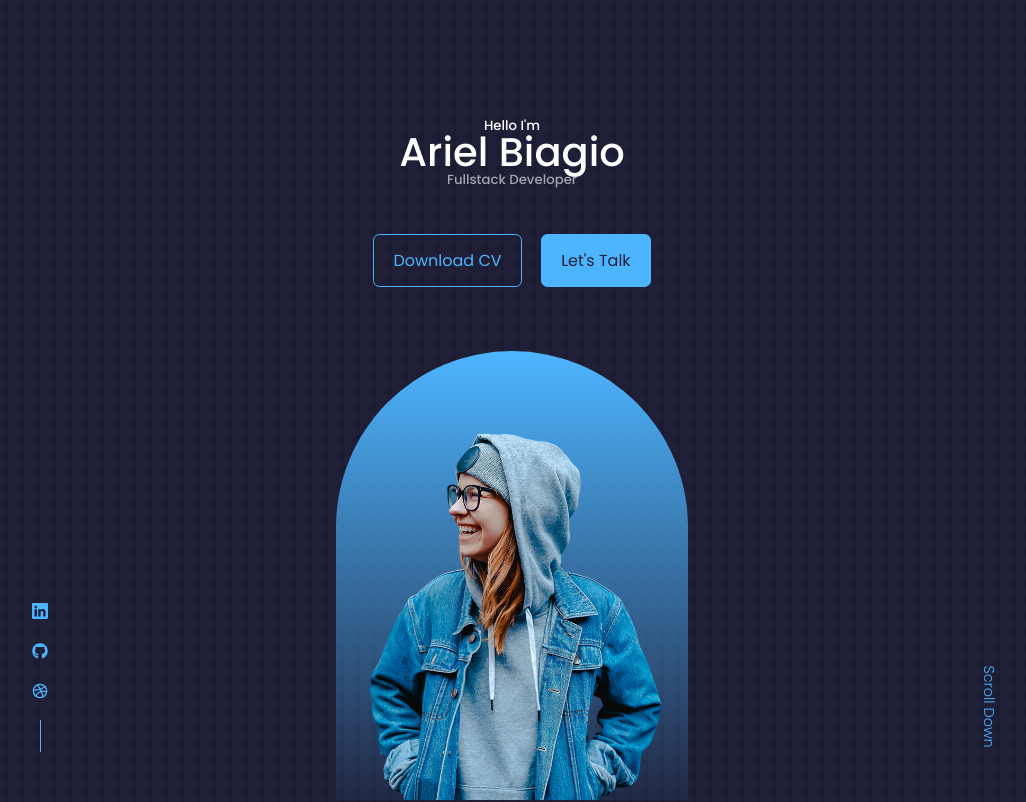
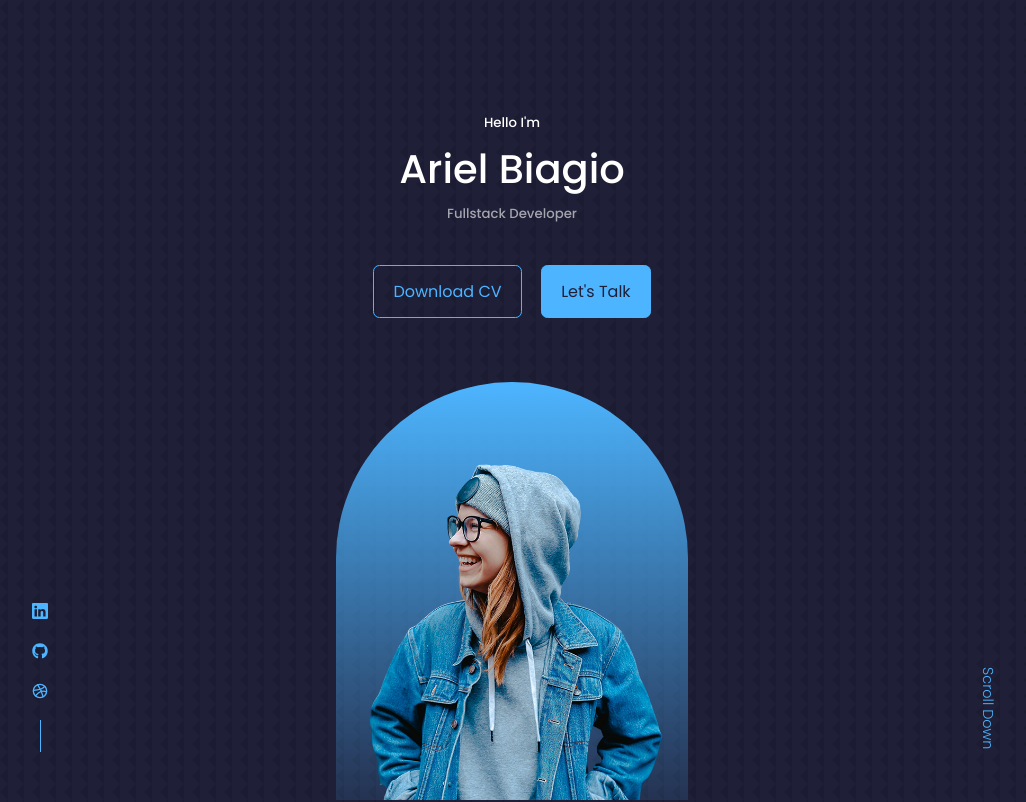
Before and after one commit to arielBiagio/React-App-with-GIT, a React (Create React App) app: page / in a window 1280 px wide. Shown: the top 802 px of the page, without its empty margins (128-1154 px from the left). Built offline with nearby package versions, Linux system fonts and the light colour scheme.

Commit message:
comienzo de nav

```diff
--- a/src/index.css
+++ b/src/index.css
@@ -37,7 +37,7 @@ body{
   font-family: 'Poppins', sans-serif;
   background: var(--color-bg);
   color: var(--color-white);
-  line-height: 1.7em;
+  line-height: 1.7;
   background-image: url(../src/assets/bg-texture.png);
 }
 
@@ -121,7 +121,6 @@ img {
   }
 }
 
-
 /*---------------Media Queries (Small devices)-----------------*/
 @media screen and (max-width: 600px){
   .container{
```
